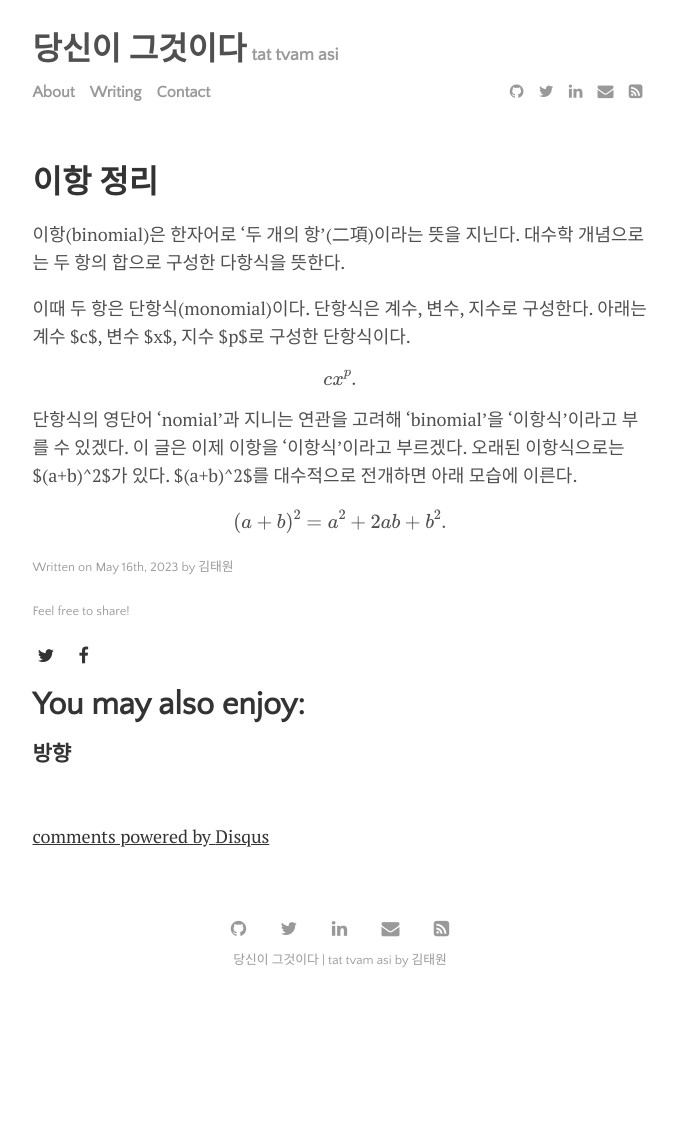
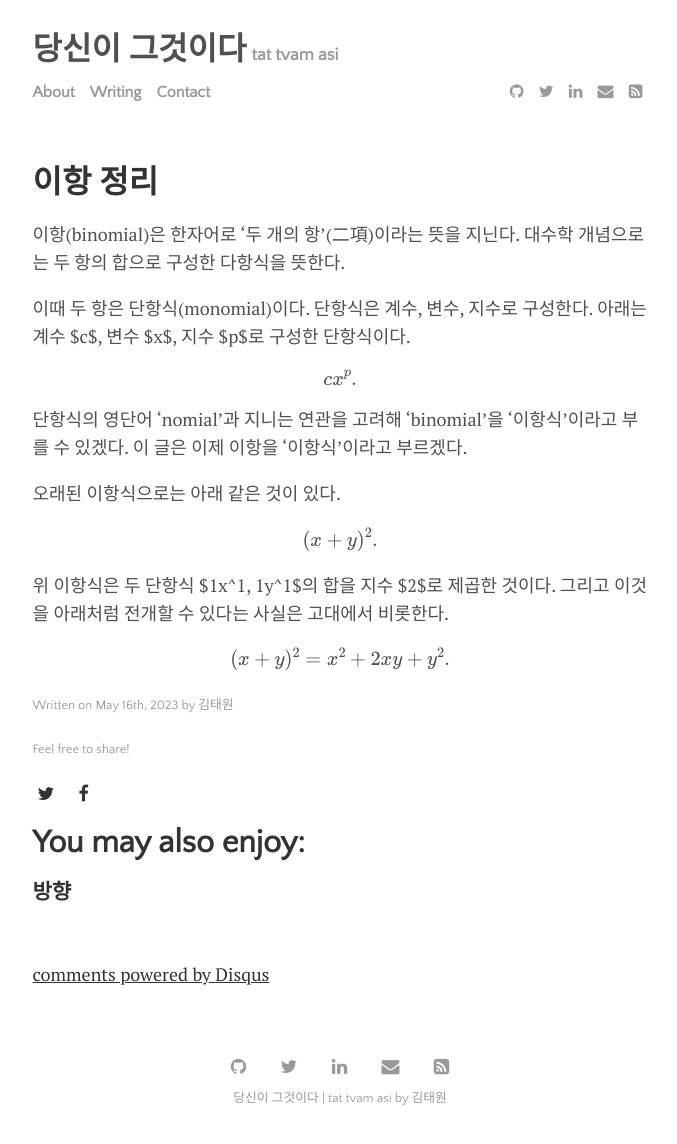
Before and after one commit to pangmoo-KTW/pangmoo-KTW, a Jekyll site: the page built from _posts/2023-05-16-bionomial.md, in a window 1280 px wide. Shown: the whole page, without its empty margins (300-977 px from the left). Built offline with Jekyll 4.4.1, drawn with Linux system fonts in a browser that asks for light colours; formulas are drawn with MathJax 3; comment, search, counter and statistics services are not loaded; before the commit the page ends 1006 px from its top, so only the background shows below that.

Commit message:
binomial

```diff
--- a/_posts/2023-05-16-bionomial.md
+++ b/_posts/2023-05-16-bionomial.md
@@ -19,9 +19,16 @@ $$
 
 단항식의 영단어 'nomial'과 지니는 연관을 고려해 'binomial'을 '이항식'이라고 부를 수 있겠다.
 이 글은 이제 이항을 '이항식'이라고 부르겠다.
-오래된 이항식으로는 $(a+b)^2$가 있다.
-$(a+b)^2$를 대수적으로 전개하면 아래 모습에 이른다.
+
+오래된 이항식으로는 아래 같은 것이 있다.
 
 $$
-(a+b)^2 = a^2 + 2ab + b^2.
+(x+y)^2.
 $$
+
+위 이항식은 두 단항식 $1x^1, 1y^1$의 합을 지수 $2$로 제곱한 것이다.
+그리고 이것을 아래처럼 전개할 수 있다는 사실은 고대에서 비롯한다.
+
+$$
+(x+y)^2 = x^2 + 2xy + y^2.
+$$
```
